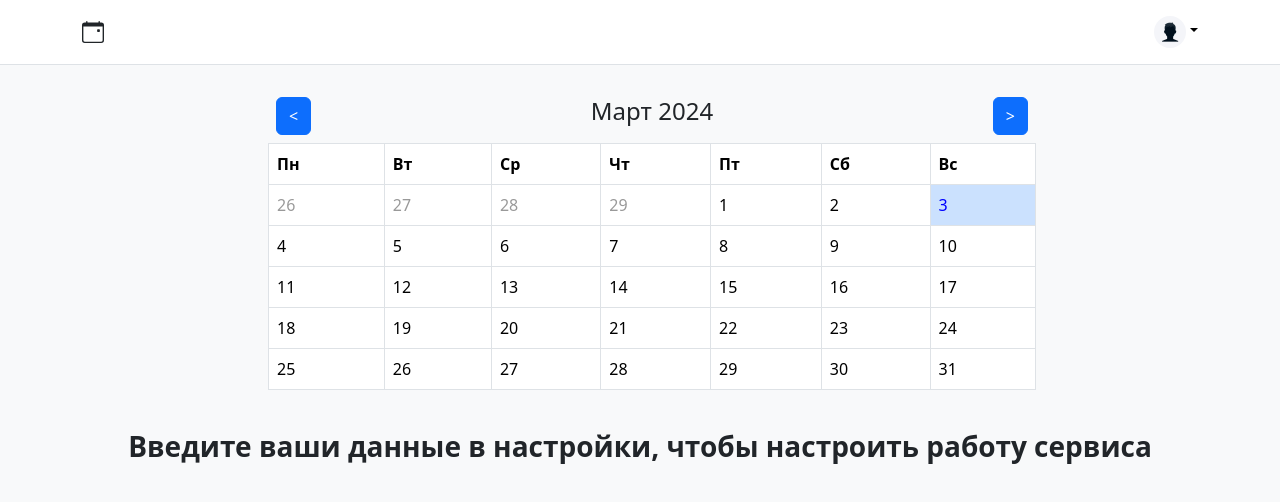
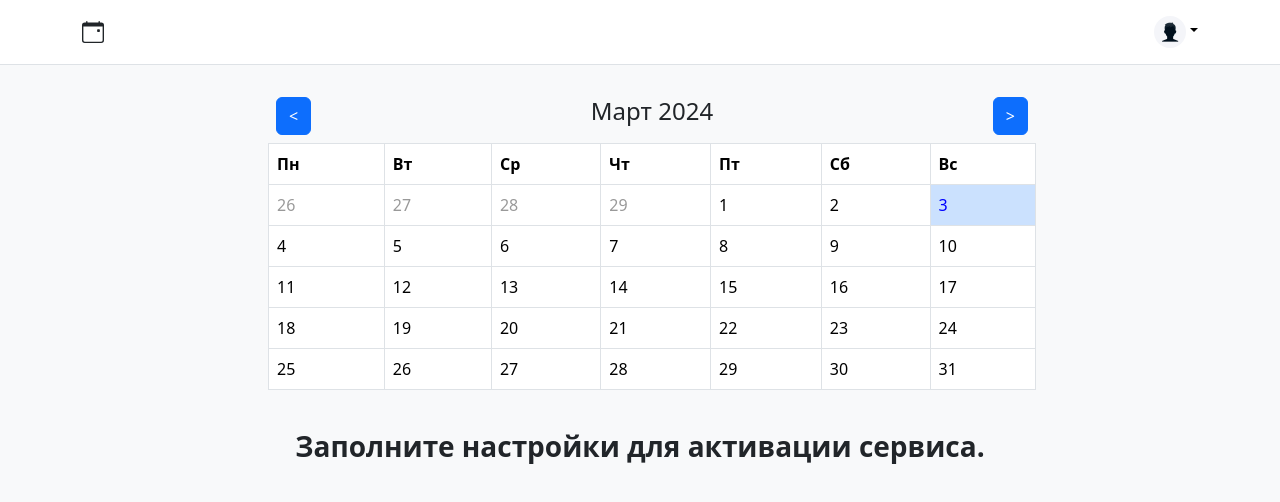
Before and after one commit to Moscow89er/talk-meet-sync, a React app: page / in a window 1280 px wide. Shown: the top 502 px of the page. Built offline with nearby package versions, Linux system fonts and the light colour scheme.

Commit message:
added to the Meeting component new header test logic

```diff
--- a/src/components/Meetings/Meetings.tsx
+++ b/src/components/Meetings/Meetings.tsx
@@ -9,13 +9,13 @@ const Meetings: React.FC<MeetingsProps> = ({ overlappingMeetings, hasSettings, i
     let headerText: string;
 
     if (isError && !isLoading) {
-        headerText = "В настройках указаны не верные данные, проверьте их и введите снова";
+        headerText = "В настройках указаны не верные данные, проверьте их и введите снова.";
     } else if (!hasSettings) {
-        headerText = "Введите ваши данные в настройки, чтобы настроить работу сервиса";
+        headerText = "Заполните настройки для активации сервиса.";
     } else if (isLoading) {
         headerText = "Идет загрузка...";
     } else {
-        headerText = overlappingMeetings.length !== 0 ? "Пересечение встреч" : "Пересечений между встречами нет";
+        headerText = overlappingMeetings.length !== 0 ? "Пересечение встреч:" : "Пересечений между встречами нет.";
     }
 
     return (
```
Also changed, not shown: 2 other files (tests, documents, lock files or other folders).
